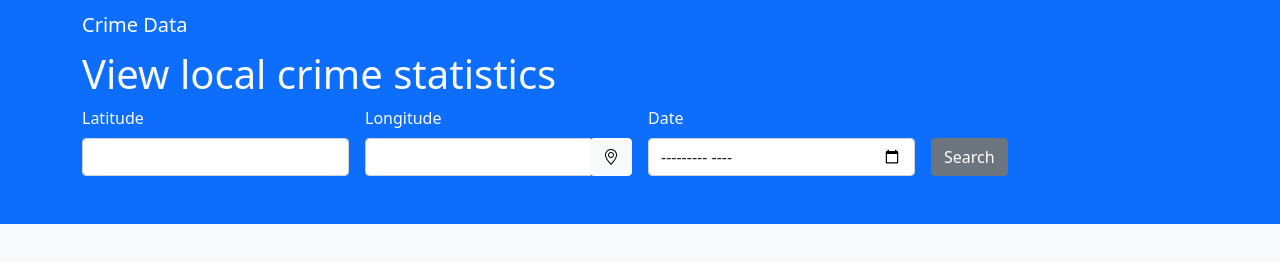
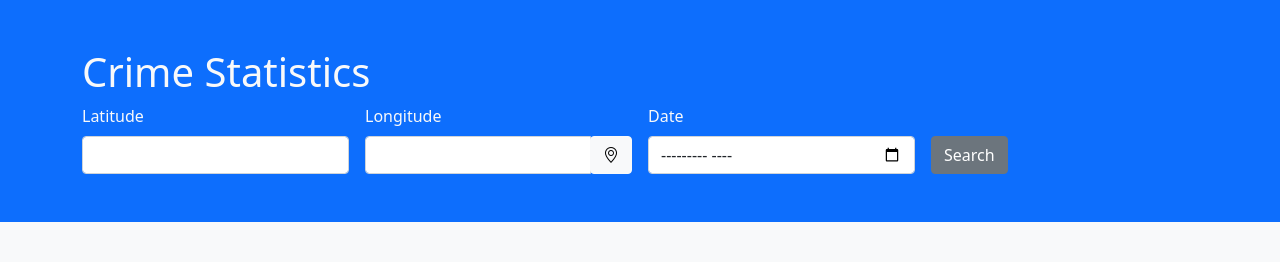
Before and after one commit to neilharvey/CrimeStatistics, a website with bundled scripts: page src/index.html in a window 1280 px wide. Built offline with nearby package versions, Linux system fonts and the light colour scheme; no server answers.

Commit message:
Minor UI chnage

```diff
--- a/src/index.html
+++ b/src/index.html
@@ -11,17 +11,11 @@
 
 <body class="bg-light">
 
-    <nav class="navbar navbar-dark bg-primary">
-        <div class="container">
-            <span class="navbar-brand mb-0 h1">Crime Data</span>
-        </div>
-    </nav>
-
-    <div class="bg-primary pb-5 text-light">
+    <div class="bg-primary pt-5 pb-5 text-light">
 
         <div class="container">
 
-            <h1>View local crime statistics</h1>
+            <h1>Crime Statistics</h1>
 
             <form id="search-form" class="row g-3" novalidate>
 
@@ -71,6 +65,8 @@
 
                 <div class="card-body">
 
+                    <h6 class="title text-muted">Crimes in One Mile Radius</h6>
+
                     <table id="results" class="table bg-white" hidden>
                         <thead>
                             <tr>
```
